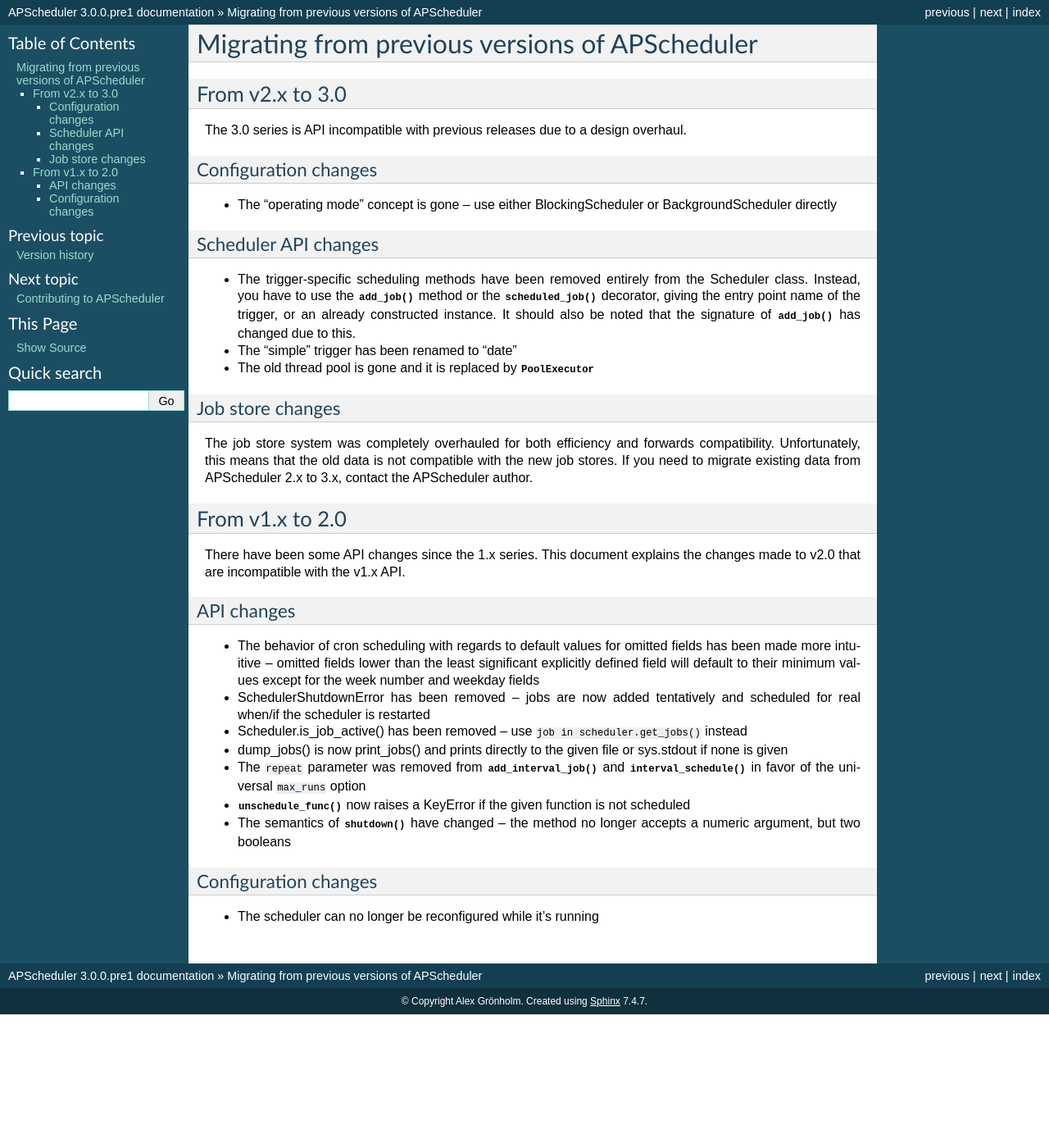
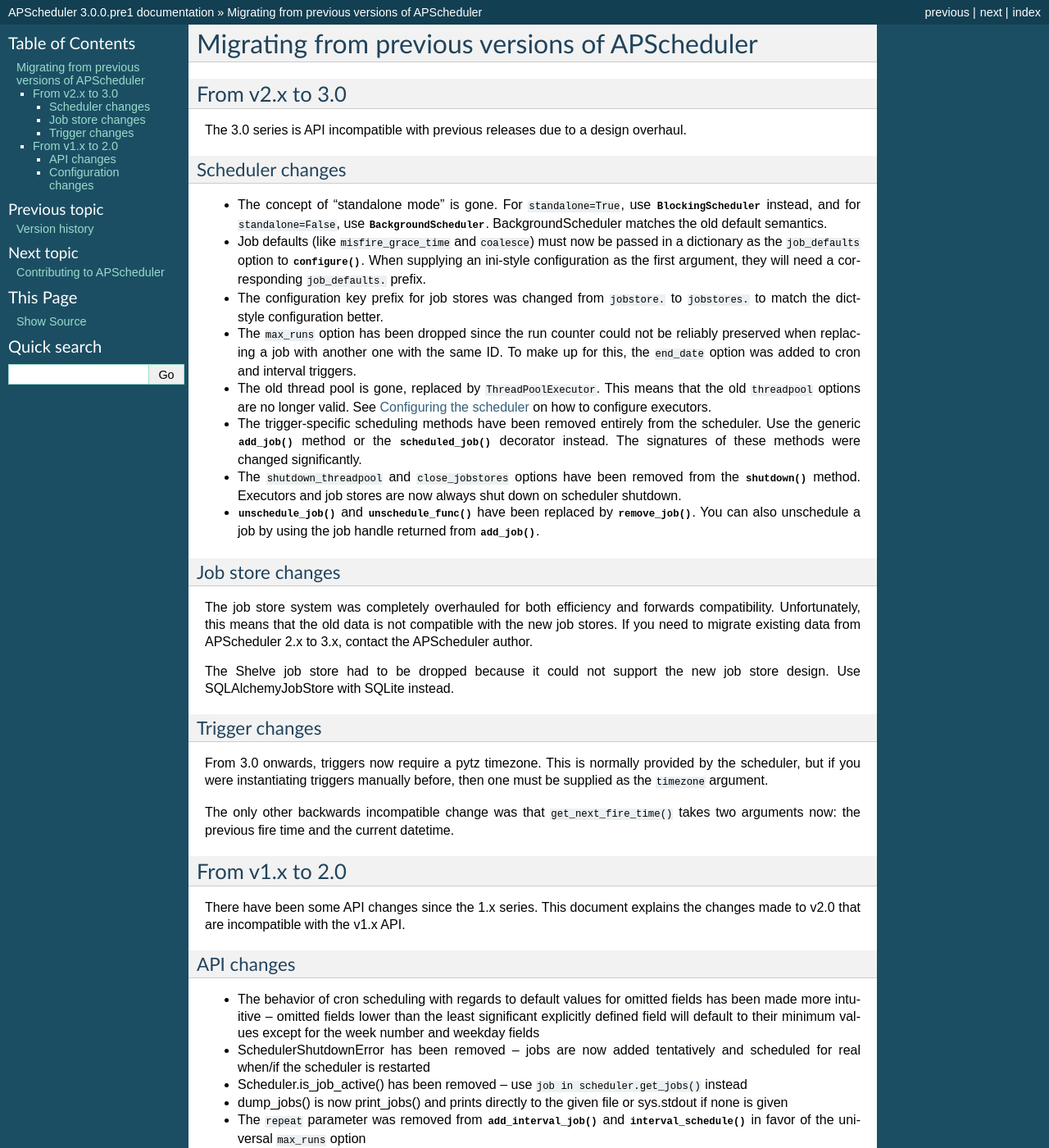
Before and after one commit to agronholm/apscheduler, a Sphinx documentation site: the page built from docs/migration.rst, in a window 1280 px wide and 1400 px high. Shown: the whole window at 82% size. Built offline with Sphinx 7.4.7, drawn with Linux system fonts in a browser that asks for light colours.

Commit message:
Finished the migration docs

```diff
--- a/docs/migration.rst
+++ b/docs/migration.rst
@@ -7,23 +7,35 @@
 
 The 3.0 series is API incompatible with previous releases due to a design overhaul.
 
-Configuration changes
----------------------
+Scheduler changes
+-----------------
 
-* The "operating mode" concept is gone -- use either BlockingScheduler or BackgroundScheduler directly
-
-Scheduler API changes
----------------------
-
-* The trigger-specific scheduling methods have been removed entirely from the
-  Scheduler class. Instead, you have to use the
-  :meth:`~apscheduler.schedulers.base.BaseScheduler.add_job` method or the
-  :meth:`~apscheduler.schedulers.base.BaseScheduler.scheduled_job` decorator, giving the
-  entry point name of the trigger, or an already constructed instance.
-  It should also be noted that the signature of
-  :meth:`~apscheduler.schedulers.base.BaseScheduler.add_job` has changed due to this.
-* The "simple" trigger has been renamed to "date"
-* The old thread pool is gone and it is replaced by :class:`~apscheduler.executors.pool.PoolExecutor`
+* The concept of "standalone mode" is gone. For ``standalone=True``, use
+  :class:`~apscheduler.schedulers.blocking.BlockingScheduler` instead, and for ``standalone=False``, use
+  :class:`~apscheduler.schedulers.background.BackgroundScheduler`. BackgroundScheduler matches the old default
+  semantics.
+* Job defaults (like ``misfire_grace_time`` and ``coalesce``) must now be passed in a dictionary as the
+  ``job_defaults`` option to :meth:`~apscheduler.schedulers.base.BaseScheduler.configure`. When supplying an ini-style
+  configuration as the first argument, they will need a corresponding ``job_defaults.`` prefix.
+* The configuration key prefix for job stores was changed from ``jobstore.`` to ``jobstores.`` to match the dict-style
+  configuration better.
+* The ``max_runs`` option has been dropped since the run counter could not be reliably preserved when replacing a job
+  with another one with the same ID. To make up for this, the ``end_date`` option was added to cron and interval
+  triggers.
+* The old thread pool is gone, replaced by ``ThreadPoolExecutor``.
+  This means that the old ``threadpool`` options are no longer valid.
+  See :ref:`scheduler-config` on how to configure executors.
+* The trigger-specific scheduling methods have been removed entirely from the scheduler.
+  Use the generic :meth:`~apscheduler.schedulers.base.BaseScheduler.add_job` method or the
+  :meth:`~apscheduler.schedulers.base.BaseScheduler.scheduled_job` decorator instead.
+  The signatures of these methods were changed significantly.
+* The ``shutdown_threadpool`` and ``close_jobstores`` options have been removed from the
+  :meth:`~apscheduler.schedulers.base.BaseScheduler.shutdown` method.
+  Executors and job stores are now always shut down on scheduler shutdown.
+* :meth:`~apscheduler.scheduler.Scheduler.unschedule_job` and :meth:`~apscheduler.scheduler.Scheduler.unschedule_func`
+  have been replaced by :meth:`~apscheduler.schedulers.base.BaseScheduler.remove_job`.
+  You can also unschedule a job by using the job handle returned from
+  :meth:`~apscheduler.schedulers.base.BaseScheduler.add_job`.
 
 Job store changes
 -----------------
@@ -31,6 +43,18 @@
 The job store system was completely overhauled for both efficiency and forwards compatibility.
 Unfortunately, this means that the old data is not compatible with the new job stores.
 If you need to migrate existing data from APScheduler 2.x to 3.x, contact the APScheduler author.
+
+The Shelve job store had to be dropped because it could not support the new job store design.
+Use SQLAlchemyJobStore with SQLite instead.
+
+Trigger changes
+---------------
+
+From 3.0 onwards, triggers now require a pytz timezone. This is normally provided by the scheduler, but if you were
+instantiating triggers manually before, then one must be supplied as the ``timezone`` argument.
+
+The only other backwards incompatible change was that ``get_next_fire_time()`` takes two arguments now: the previous
+fire time and the current datetime.
 
 
 From v1.x to 2.0
```
